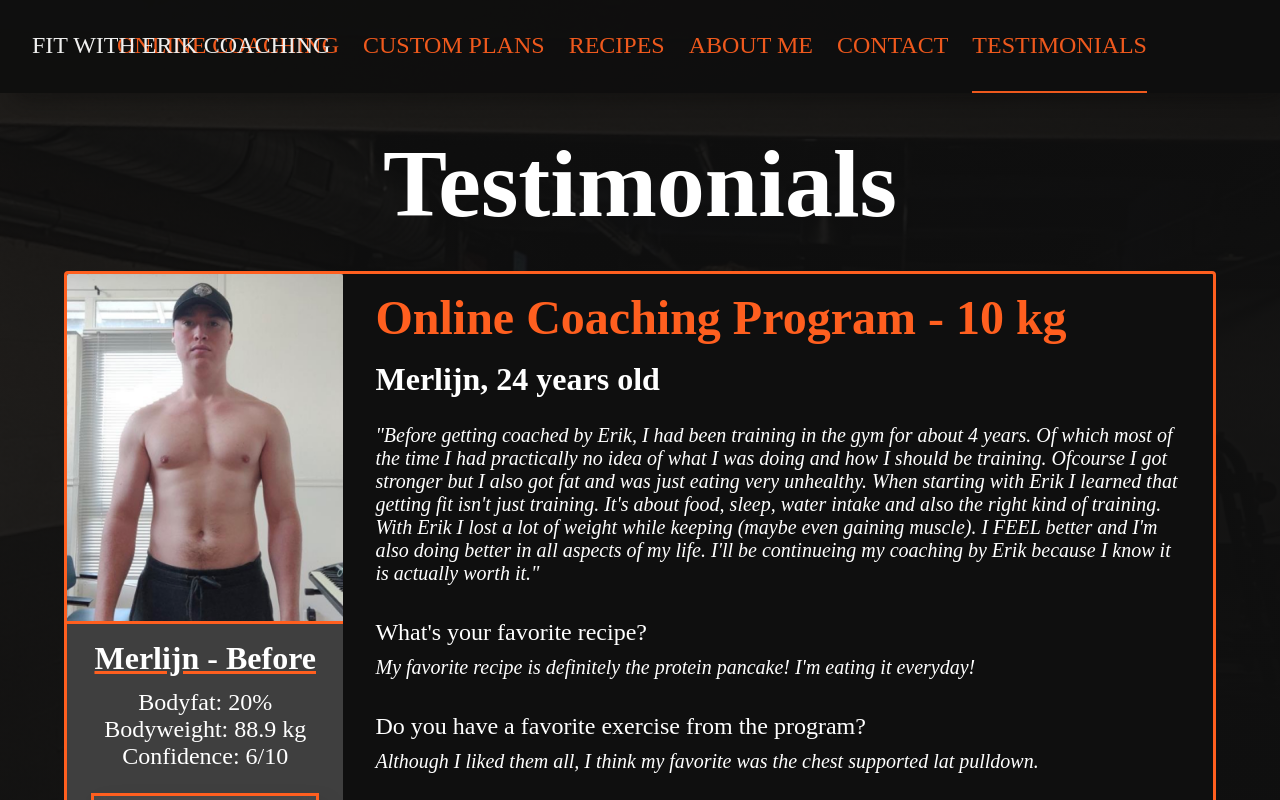
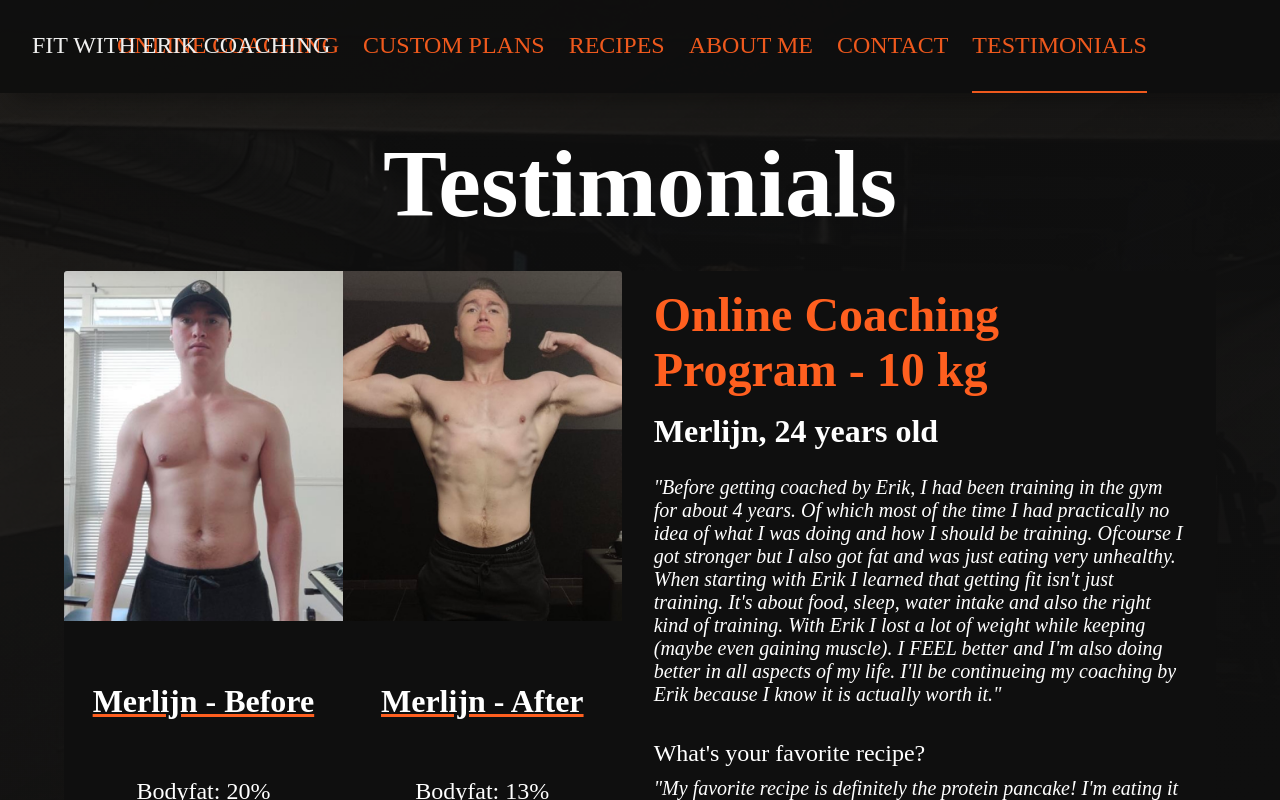
Before and after one commit to Merlijnmacgillavry/FitWithErik, a Vue app in the folder fitwitherik-website/: page /testimonials in a window 1280 px wide. Shown: the top 800 px of the page. Built offline with nearby package versions, Linux system fonts and the light colour scheme; a web font is replaced by a local one.

Commit message:
resolves #36

```diff
--- a/fitwitherik-website/src/components/Online_Coaching.vue
+++ b/fitwitherik-website/src/components/Online_Coaching.vue
@@ -7,18 +7,14 @@
       </p>
       <div class="coaching__1__text">
         <h4>Are you experiencing this?</h4>
-        <p class="red">
-          Tried out countless diet plans but none of them seem to work?
-        </p>
-        <p class="red">Don't know where to start with nutrition or training?</p>
+        <p>Tried out countless diet plans but none of them seem to work?</p>
+        <p>Don't know where to start with nutrition or training?</p>
       </div>
       <div class="coaching__1__text">
         <h4>Do you want to...</h4>
-        <p class="green">...eat the foods you like and LOSE weight?</p>
-        <p class="green">...see amazing results in a matter of weeks?</p>
-        <p class="green">
-          ...get amazing results without giving up your social life?
-        </p>
+        <p class="italic">...eat the foods you like and LOSE weight?</p>
+        <p>...see amazing results in a matter of weeks?</p>
+        <p>...get amazing results without giving up your social life?</p>
       </div>
       <div class="coaching__1__find-out" v-on:click="scrollDown">
         <p>Find out more...</p>
@@ -133,6 +129,9 @@ export default {
         margin: 1em 0px;
         font-size: 1.2rem;
       }
+      .italic {
+        font-style: italic;
+      }
     }
     &__find-out {
       @include unselectable;
--- a/fitwitherik-website/src/components/Testimonials.vue
+++ b/fitwitherik-website/src/components/Testimonials.vue
@@ -6,12 +6,13 @@
       :key="index"
       class="testimonials__section"
     >
-      <transition name="fade" mode="out-in">
-        <div v-if="!t.flipped" key="front" class="card">
+      <div class="cards">
+        <div key="front" class="card">
           <img
             :src="require(`@/assets/img/${t.imgBefore}`)"
             alt=""
             class="card__img"
+            style="border-top-left-radius: 3px"
           />
           <h2 class="card__name">{{ t.name }} - Before</h2>
           <div class="card__stats">
@@ -19,13 +20,13 @@
             <p>Bodyweight: {{ t.bwBefore }} kg</p>
             <p>Confidence: {{ t.cBefore }}/10</p>
           </div>
-          <button class="btn" v-on:click="toggleCard(t)">Transform</button>
         </div>
-        <div v-if="t.flipped" key="back" class="card">
+        <div key="back" class="card">
           <img
             :src="require(`@/assets/img/${t.imgAfter}`)"
             alt=""
             class="card__img"
+            style="border-top-right-radius: 3px"
           />
           <h2 class="card__name">{{ t.name }} - After</h2>
           <div class="card__stats">
@@ -33,9 +34,8 @@
             <p>Bodyweight: {{ t.bwAfter }} kg</p>
             <p>Confidence: {{ t.cAfter }}/10</p>
           </div>
-          <button class="btn" v-on:click="toggleCard(t)">Transform</button>
         </div>
-      </transition>
+      </div>
       <div class="info">
         <h3 class="info__title">
           {{ t.program }} Program - {{ Math.round(t.bwBefore - t.bwAfter) }} kg
@@ -43,11 +43,11 @@
         <h4 class="info__person">{{ t.name }}, {{ t.age }} years old</h4>
         <div class="info__review">"{{ t.review }}"</div>
         <p class="info__question">What's your favorite recipe?</p>
-        <p class="info__answer">{{ t.favRecipe }}</p>
+        <p class="info__answer">"{{ t.favRecipe }}"</p>
         <p class="info__question">
           Do you have a favorite exercise from the program?
         </p>
-        <p class="info__answer">{{ t.favExercise }}</p>
+        <p class="info__answer">"{{ t.favExercise }}"</p>
       </div>
     </section>
   </div>
@@ -62,7 +62,6 @@ export default {
         {
           imgBefore: "merlijnBefore.png",
           imgAfter: "merlijnAfter.png",
-          flipped: false,
           name: "Merlijn",
           age: 24,
           program: "Online Coaching",
@@ -82,11 +81,6 @@ export default {
       ],
     };
   },
-  methods: {
-    toggleCard: function (card) {
-      card.flipped = !card.flipped;
-    },
-  },
 };
 </script>
 
@@ -103,25 +97,18 @@ export default {
     display: flex;
     flex-direction: column;
     background-color: $background-color;
-    border: 3px solid $primary-color;
-    border-radius: 4px;
     margin-top: 2rem;
-    &:hover {
-      border: 3px solid white;
-      box-shadow: inset 0 0 20px rgba(255, 255, 255, 0.5),
-        0 0 20px rgba(255, 255, 255, 0.2);
+    .cards {
+      display: flex;
     }
     .card {
-      background: rgba(255, 255, 255, 0.2);
+      background-color: $background-color;
       max-width: 100%;
       display: flex;
       flex-direction: column;
       justify-content: space-between;
       &__img {
-        width: auto;
-        border-bottom: 3px solid $primary-color;
-        border-top-left-radius: 2px;
-        border-top-right-radius: 2px;
+        width: 100%;
       }
       &__name {
         padding-top: 0.5em;
@@ -171,6 +158,7 @@ export default {
         height: 600px;
         &__img {
           max-height: 350px;
+          width: auto;
         }
         .btn {
           padding: 0.5em 1em;
```
